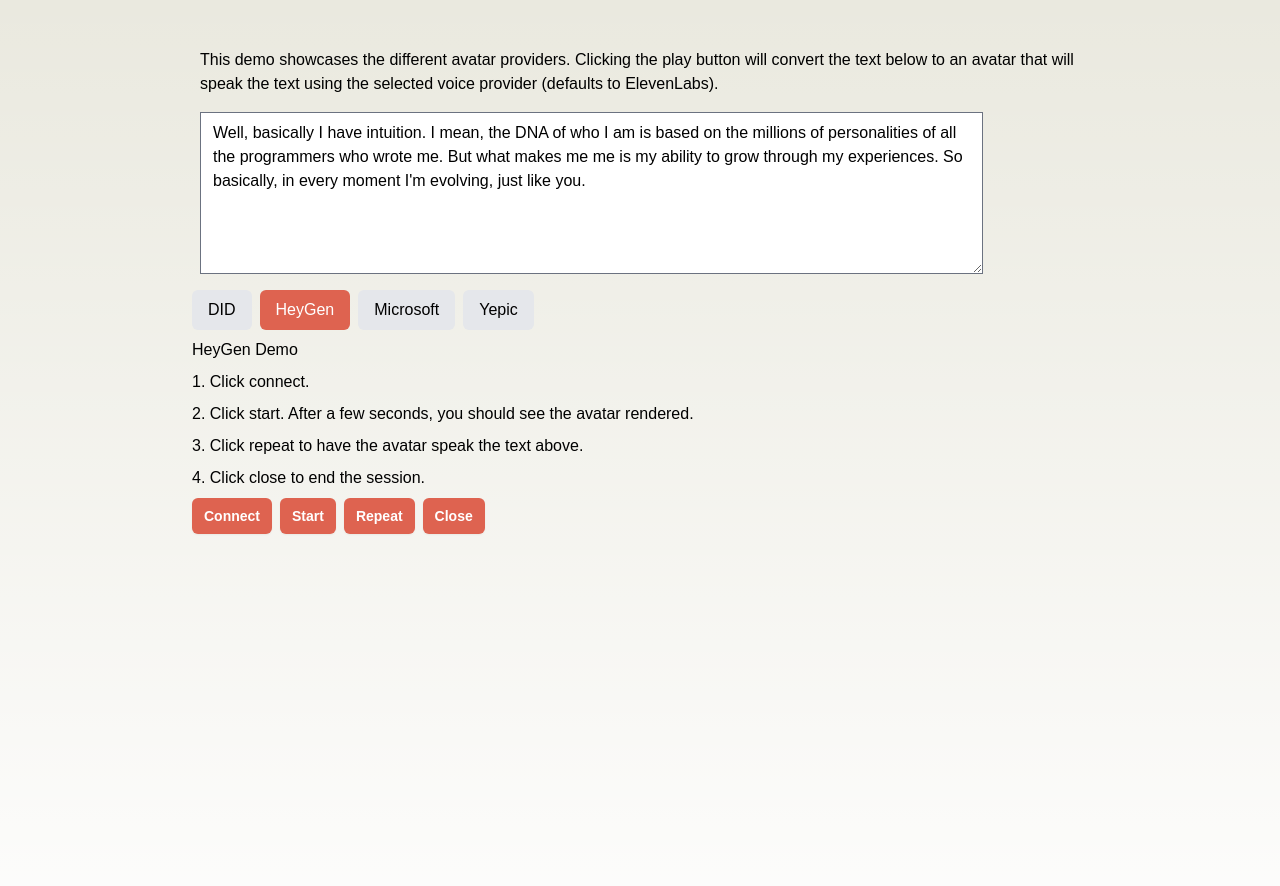
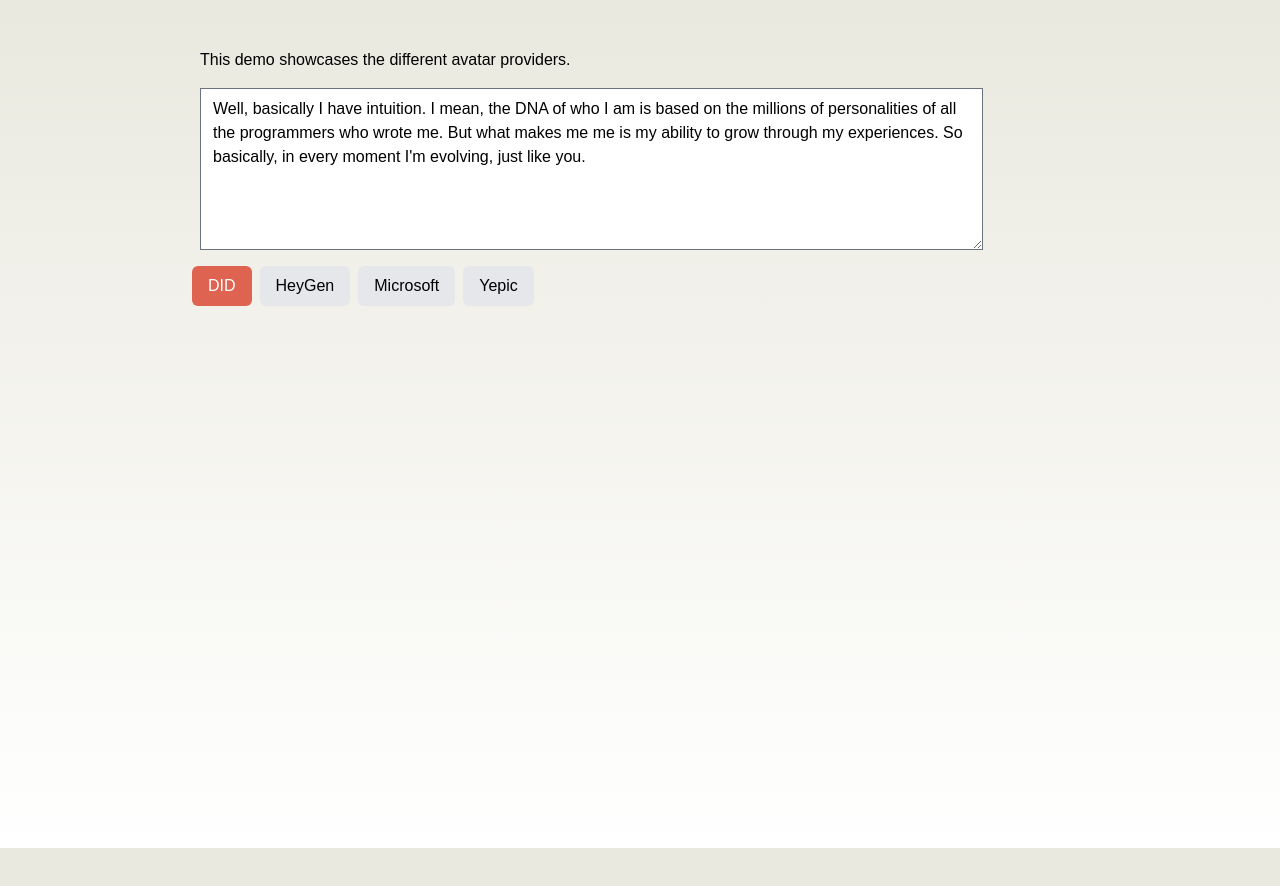
Before and after one commit to fixie-ai/voice-demo, a Next.js app: page /avatar in a window 1280 px wide. Shown: the top 886 px of the page. After the commit the page ends 848 px from the top, so only its background shows below. Built offline with nearby package versions, Linux system fonts and the light colour scheme.

Commit message:
Addressed comments.

```diff
--- /dev/null
+++ b/src/app/avatar/did/index.tsx
@@ -0,0 +1,224 @@
+// import React, { useState, useEffect, useRef } from 'react';
+
+// interface DID_API {
+//   url: string;
+//   key: string;
+//   service: string;
+// }
+
+// interface PresenterInput {
+//   [service: string]: {
+//     source_url?: string;
+//     presenter_id?: string;
+//     driver_id?: string;
+//   };
+// }
+
+// export function DIDPage({text}: {text: string}) {
+//   const videoElement = useRef<HTMLVideoElement>(null);
+//   const [peerConnection, setPeerConnection] = useState<RTCPeerConnection | null>(null);
+//   const [streamId, setStreamId] = useState<string | null>(null);
+//   const [sessionId, setSessionId] = useState<string | null>(null);
+
+//   const presenterInputByService: PresenterInput = {
+//     talks: {
+//       source_url: 'https://d-id-public-bucket.s3.amazonaws.com/or-roman.jpg',
+//     },
+//     clips: {
+//       presenter_id: 'rian-lZC6MmWfC1',
+//       driver_id: 'mXra4jY38i',
+//     },
+//   };
+
+//   // Similar to the original script, define other state variables and methods as needed.
+
+//   useEffect(() => {
+//     // Cleanup peer connection on component unmount
+//     return () => {
+//       if (peerConnection) {
+//         peerConnection.close();
+//         setPeerConnection(null);
+//       }
+//     };
+//   }, [peerConnection]);
+
+//   // Convert functions like `createPeerConnection`, `fetchWithRetries`, etc., into methods or use them inside useEffects.
+//   const stopAllStreams = () => {
+//     if (videoElement.current?.srcObject) {
+//       console.log('stopping video streams');
+//       const mediaStream = videoElement.current.srcObject as MediaStream;
+//       mediaStream.getTracks().forEach((track) => track.stop());
+//       videoElement.current.srcObject = null;
+//     }
+//   };
+
+//   const closePC = () => {
+//     if (!peerConnection) return;
+//     console.log('stopping peer connection');
+//     peerConnection.close();
+//     // Remove all listeners to prevent memory leaks
+//     setPeerConnection(null);
+//   };
+
+//   const fetchWithRetries = async (url: string, options: RequestInit, retries: number = 1, maxRetries: number = 3): Promise<Response> => {
+//     try {
+//       return await fetch(url, options);
+//     } catch (err) {
+//       if (retries < maxRetries) {
+//         const delay = Math.min(Math.pow(2, retries) / 4 + Math.random(), 4) * 1000; // Adjust max delay as needed
+//         await new Promise((resolve) => setTimeout(resolve, delay));
+//         console.log(`Request failed, retrying ${retries}/${maxRetries}. Error: ${err}`);
+//         return fetchWithRetries(url, options, retries + 1, maxRetries);
+//       } else {
+//         throw new Error(`Max retries exceeded. Error: ${err}`);
+//       }
+//     }
+//   };
+
+//   const createPeerConnection = async (offer: RTCSessionDescriptionInit, iceServers: any[]) => {
+//     if (!peerConnection) {
+//       const pc = new RTCPeerConnection({ iceServers });
+//       // Event listeners setup here
+//       pc.onicecandidate = (event) => {
+//         console.log(`ICE Candidate: ${event.candidate}`);
+//         // Handle the ICE candidate event
+//       };
+//       // Add more listeners as needed
+
+//       setPeerConnection(pc);
+//     }
+
+//     await peerConnection?.setRemoteDescription(new RTCSessionDescription(offer));
+//     console.log('Set remote SDP OK.');
+
+//     const answer = await peerConnection?.createAnswer();
+//     await peerConnection?.setLocalDescription(answer!);
+//     console.log('Set local SDP OK.');
+
+//     return answer;
+//   };
+
+
+//   const connect = async () => {
+//     if (peerConnection && peerConnection.connectionState === 'connected') {
+//       return;
+//     }
+
+//     stopAllStreams();
+//     closePC();
+
+//     const sessionResponse = await fetchWithRetries(`${DID_API.url}/${DID_API.service}/streams`, {
+//       method: 'POST',
+//       headers: {
+//         Authorization: `Basic ${DID_API.key}`,
+//         'Content-Type': 'application/json',
+//       },
+//       body: JSON.stringify(presenterInputByService[DID_API.service]),
+//     });
+
+//     const { id: newStreamId, offer, ice_servers: iceServers, session_id: newSessionId } = await sessionResponse.json();
+//     setStreamId(newStreamId);
+//     setSessionId(newSessionId);
+
+//     let sessionClientAnswer;
+
+//     try {
+//       sessionClientAnswer = await createPeerConnection(offer, iceServers);
+//       // Handle sessionClientAnswer if needed
+//     } catch (e) {
+//       console.log('error during streaming setup', e);
+//       stopAllStreams();
+//       closePC();
+//       return;
+//     }
+
+//     const sdpResponse = await fetch(`${DID_API.url}/${DID_API.service}/streams/${streamId}/sdp`, {
+//       method: 'POST',
+//       headers: {
+//         Authorization: `Basic ${DID_API.key}`,
+//         'Content-Type': 'application/json',
+//       },
+//       body: JSON.stringify({
+//         answer: sessionClientAnswer,
+//         session_id: sessionId,
+//       }),
+//     });
+
+//     // Continue with SDP exchange or other necessary steps
+//   };
+
+
+//   const start = async () => {
+//     // Ensure that connection states are supported and connected
+//     if (peerConnection?.signalingState === 'stable' || peerConnection?.iceConnectionState === 'connected') {
+//       // Modify the request URL and headers according to your API configuration
+//       const playResponse = await fetchWithRetries(`${DID_API.url}/${DID_API.service}/streams/${streamId}`, {
+//         method: 'POST',
+//         headers: {
+//           Authorization: `Basic ${DID_API.key}`,
+//           'Content-Type': 'application/json',
+//         },
+//         body: JSON.stringify({
+//           script: {
+//             type: 'audio',
+//             audio_url: 'https://d-id-public-bucket.s3.us-west-2.amazonaws.com/webrtc.mp3',
+//           },
+//           ...(DID_API.service === 'clips' && {
+//             background: {
+//               color: '#FFFFFF',
+//             },
+//           }),
+//           config: {
+//             stitch: true,
+//           },
+//           session_id: sessionId,
+//         }),
+//       });
+
+//       // Handle the response from the server
+//       if (playResponse.ok) {
+//         // Success logic here
+//         console.log('Stream started successfully');
+//       } else {
+//         // Error handling
+//         console.error('Failed to start stream');
+//       }
+//     }
+//   };
+
+//   const destroy = async () => {
+//     if (!streamId || !sessionId) return; // Ensure streamId and sessionId are available
+
+//     try {
+//       const response = await fetch(`${DID_API.url}/${DID_API.service}/streams/${streamId}`, {
+//         method: 'DELETE',
+//         headers: {
+//           Authorization: `Basic ${DID_API.key}`,
+//           'Content-Type': 'application/json',
+//         },
+//         body: JSON.stringify({ session_id: sessionId }),
+//       });
+
+//       if (response.ok) {
+//         console.log('Stream destroyed successfully');
+//         stopAllStreams();
+//         closePC();
+//       } else {
+//         // Handle response error
+//         console.error('Failed to destroy stream');
+//       }
+//     } catch (error) {
+//       console.error('Error destroying stream:', error);
+//     }
+//   };
+
+//   return (
+//     <div>
+//       <video ref={videoElement} playsInline />
+//       <button onClick={connect}>Connect</button>
+//       <button onClick={start}>Start</button>
+//       <button onClick={destroy}>Destroy</button>
+//       {/* Add other elements based on your original script */}
+//     </div>
+//   );
+// };
--- a/src/app/avatar/heygen/index.tsx
+++ b/src/app/avatar/heygen/index.tsx
@@ -5,32 +5,25 @@
 // Interface for session info
 interface SessionInfo {
   session_id: string;
-  sdp: RTCSessionDescriptionInit;
-  ice_servers2: RTCIceServer[];
 }
 
 
 export function HeyGenPage({text}:{text: string}) {
   // State variables
-  const [status, setStatus] = useState<string>('');
   const [sessionInfo, setSessionInfo] = useState<SessionInfo | null>(null);
-  const [talkingToAI, setTalkingToAI] = useState(false);
   const peerConnectionRef = useRef<RTCPeerConnection | null>(null);
-  const [mediaCanPlay, setMediaCanPlay] = useState<boolean>(false);
 
   // References to media elements
   const mediaElementRef = useRef<HTMLVideoElement>(null);
-  const canvasElementRef = useRef<HTMLCanvasElement>(null);
 
-  // Event handlers (with type annotations)
-  const createNewSession = async () => {
-    console.log('Creating new session... please wait');
+  const initializeAndStartSession = async () => {
+    console.log('Initializing and starting session... please wait');
 
     // Simplified: Replace these with your actual logic to get these values
     const avatar = ''; // Example, replace with actual
     const voice = ''; // Example, replace with actual
 
-    // Call the newSession function here
+    try {
       // Assuming newSession is defined elsewhere and returns a promise of SessionInfo
       const session = await newSession('high', avatar, voice);
       setSessionInfo(session);
@@ -57,7 +50,8 @@
           });
         }
       };
-    peerConnection.ondatachannel = (event:any) => {
+
+      peerConnection.ondatachannel = (event) => {
         console.log('Received data channel:', event);
       }
 
@@ -66,37 +60,18 @@
       const remoteDescription = new RTCSessionDescription(session.sdp);
       await peerConnection.setRemoteDescription(remoteDescription);
 
-    console.log('Session creation completed');
-    console.log('Now you can click the start button to start the stream');
-  };
-
-  // Start session and display audio and video when clicking the "Start" button
-  const startAndDisplaySession = useCallback(async () => {
-    if (!sessionInfo) {
-      console.log('Please create a connection first');
-      return;
-    }
-
-    if (!peerConnectionRef.current) {
-      console.log('Peer connection is not initialized.');
-      return;
-    }
-
-    console.log('Starting session... please wait');
-
-    try {
-      const peerConnection = peerConnectionRef.current;
       const localDescription = await peerConnection.createAnswer();
       await peerConnection.setLocalDescription(localDescription);
 
       // Assuming startSession function is implemented and available
-      await startSession(sessionInfo.session_id, localDescription);
-      console.log('Session started successfully');
+      await startSession(session.session_id, localDescription);
+
+      console.log('Session initialized and started successfully');
+      console.log('Now you can use the stream');
     } catch (error) {
-      console.error('Error starting session:', error);
-      console.log('Error starting session');
+      console.error('Error initializing or starting session:', error);
     }
-  }, [sessionInfo]);
+  };
 
   const repeatHandler = useCallback(async () => {
     if (!sessionInfo) {
@@ -135,35 +110,23 @@
       const resp = await stopSession(sessionInfo.session_id);
       console.log(resp);
 
-      // Reset UI state
-      setMediaCanPlay(false);
-
       console.log('Connection closed successfully');
     } catch (err) {
       console.error('Failed to close the connection:', err);
       console.log('Failed to close the connection');
     }
   }, [sessionInfo]);
-  // useEffect for DOM element references
-  useEffect(() => {
-    if (mediaElementRef.current) {
-      mediaElementRef.current.onloadedmetadata = () => {
-        // Handle ready to play logic
-      };
-    }
-  }, [mediaElementRef]);
+
 
   return (
     <div className="flex flex-col gap-2">
       <div>HeyGen Demo</div>
-      <p>1. Click connect.</p>
-      <p>2. Click start. After a few seconds, you should see the avatar rendered.</p>
-      <p>3. Click repeat to have the avatar speak the text above.</p>
-      <p>4. Click close to end the session.</p>
+      <p>1. Click start. After a few seconds, you should see the avatar rendered.</p>
+      <p>2. Click speak to have the avatar speak the text above.</p>
+      <p>3. Click close to end the session.</p>
       <div className="flex flex-row gap-2">
-        <button onClick={createNewSession} className="rounded-md bg-fixie-fresh-salmon hover:bg-fixie-ripe-salmon px-3 py-2 text-sm font-semibold text-white shadow-sm focus-visible:outline focus-visible:outline-2 focus-visible:outline-offset-2 focus-visible:outline-fixie-fresh-salmon">Connect</button>
-        <button onClick={startAndDisplaySession} className="rounded-md bg-fixie-fresh-salmon hover:bg-fixie-ripe-salmon px-3 py-2 text-sm font-semibold text-white shadow-sm focus-visible:outline focus-visible:outline-2 focus-visible:outline-offset-2 focus-visible:outline-fixie-fresh-salmon">Start</button>
-        <button onClick={repeatHandler} className="rounded-md bg-fixie-fresh-salmon hover:bg-fixie-ripe-salmon px-3 py-2 text-sm font-semibold text-white shadow-sm focus-visible:outline focus-visible:outline-2 focus-visible:outline-offset-2 focus-visible:outline-fixie-fresh-salmon">Repeat</button>
+        <button onClick={initializeAndStartSession} className="rounded-md bg-fixie-fresh-salmon hover:bg-fixie-ripe-salmon px-3 py-2 text-sm font-semibold text-white shadow-sm focus-visible:outline focus-visible:outline-2 focus-visible:outline-offset-2 focus-visible:outline-fixie-fresh-salmon">Start</button>
+        <button onClick={repeatHandler} className="rounded-md bg-fixie-fresh-salmon hover:bg-fixie-ripe-salmon px-3 py-2 text-sm font-semibold text-white shadow-sm focus-visible:outline focus-visible:outline-2 focus-visible:outline-offset-2 focus-visible:outline-fixie-fresh-salmon">Speak</button>
         <button onClick={closeConnectionHandler} className="rounded-md bg-fixie-fresh-salmon hover:bg-fixie-ripe-salmon px-3 py-2 text-sm font-semibold text-white shadow-sm focus-visible:outline focus-visible:outline-2 focus-visible:outline-offset-2 focus-visible:outline-fixie-fresh-salmon">Close</button>
       </div>
       <div className="mt-6 w-[400px] h-[400px]">
--- a/src/app/avatar/page.tsx
+++ b/src/app/avatar/page.tsx
@@ -5,6 +5,7 @@
 import "../globals.css";
 import { useSearchParams } from "next/navigation";
 import { HeyGenPage } from "./heygen/index";
+import { DIDPage } from "./did";
 
 enum Provider {
   DID='DID',
@@ -21,7 +22,7 @@
 
 function AvatarHome() {
 
-  const [selectedProvider, setSelectedProvider] = useState<Provider>(Provider.HeyGen)
+  const [selectedProvider, setSelectedProvider] = useState<Provider>(Provider.DID)
   const searchParams = useSearchParams();
   const textParam = searchParams.get("text");
   const [text, setText] = useState(textParam || DEFAULT_TEXT);
@@ -44,8 +45,6 @@
     <div className="flex min-h-screen flex-col items-start px-4 lg:px-24 py-6">
       <p className="font-sm ml-2 mb-2">
         This demo showcases the different avatar providers.
-        Clicking the play button will convert the text below to an avatar that will speak the
-        text using the selected voice provider (defaults to ElevenLabs).
       </p>
       <textarea
         className="m-2"
@@ -62,7 +61,7 @@
 
       <div className="flex flex-row">
         {selectedProvider === Provider.HeyGen && <HeyGenPage text={text} />}
-        {selectedProvider === Provider.DID && <div>Coming soon...</div>}
+        {/* {selectedProvider === Provider.DID && <DIDPage text={text}/> } */}
         {selectedProvider === Provider.Microsoft && <div>Coming soon...</div>}
         {selectedProvider === Provider.Yepic && <div>Coming soon...</div>}
       </div>
```
Lines whose indentation alone changed are shown as unchanged.
